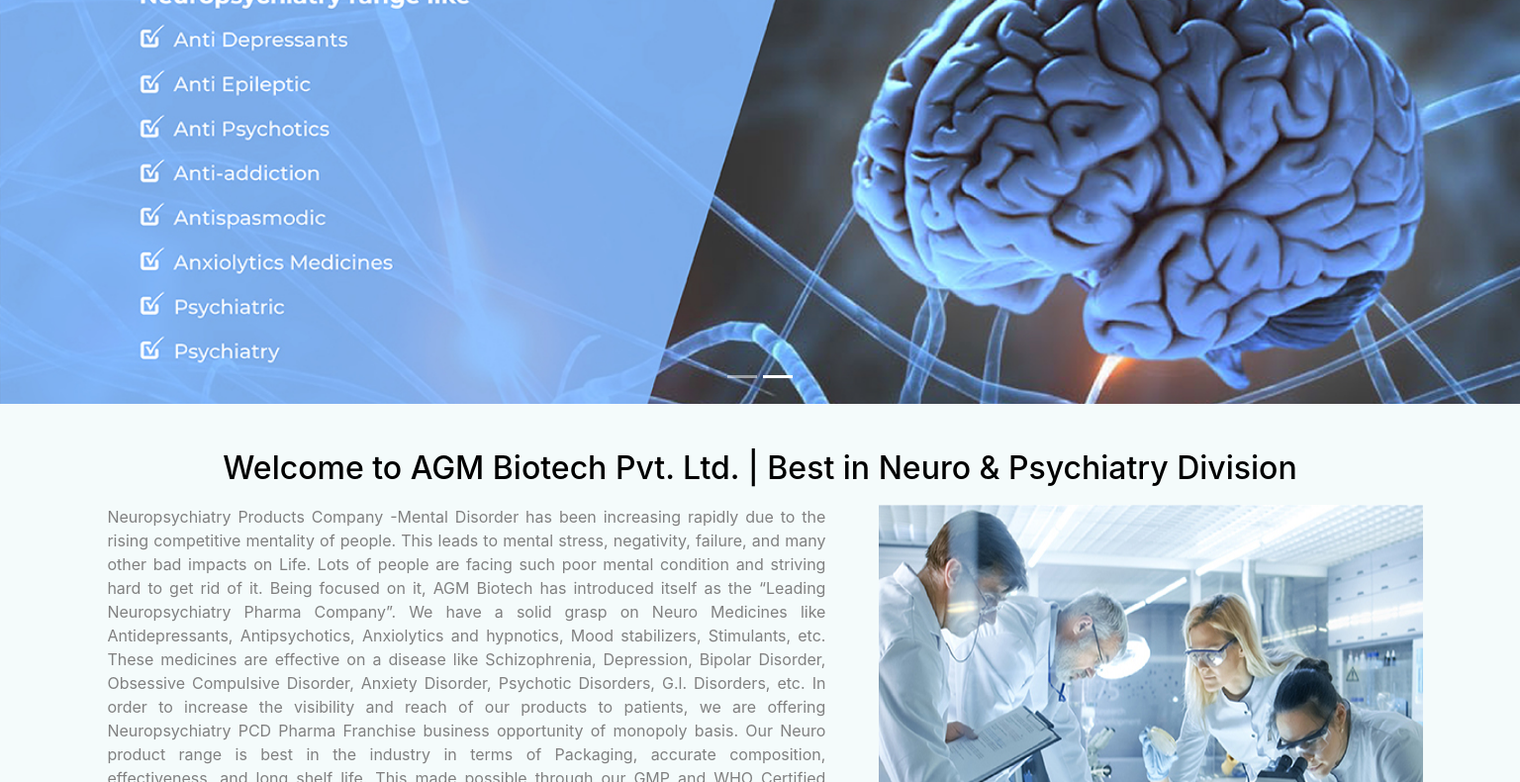
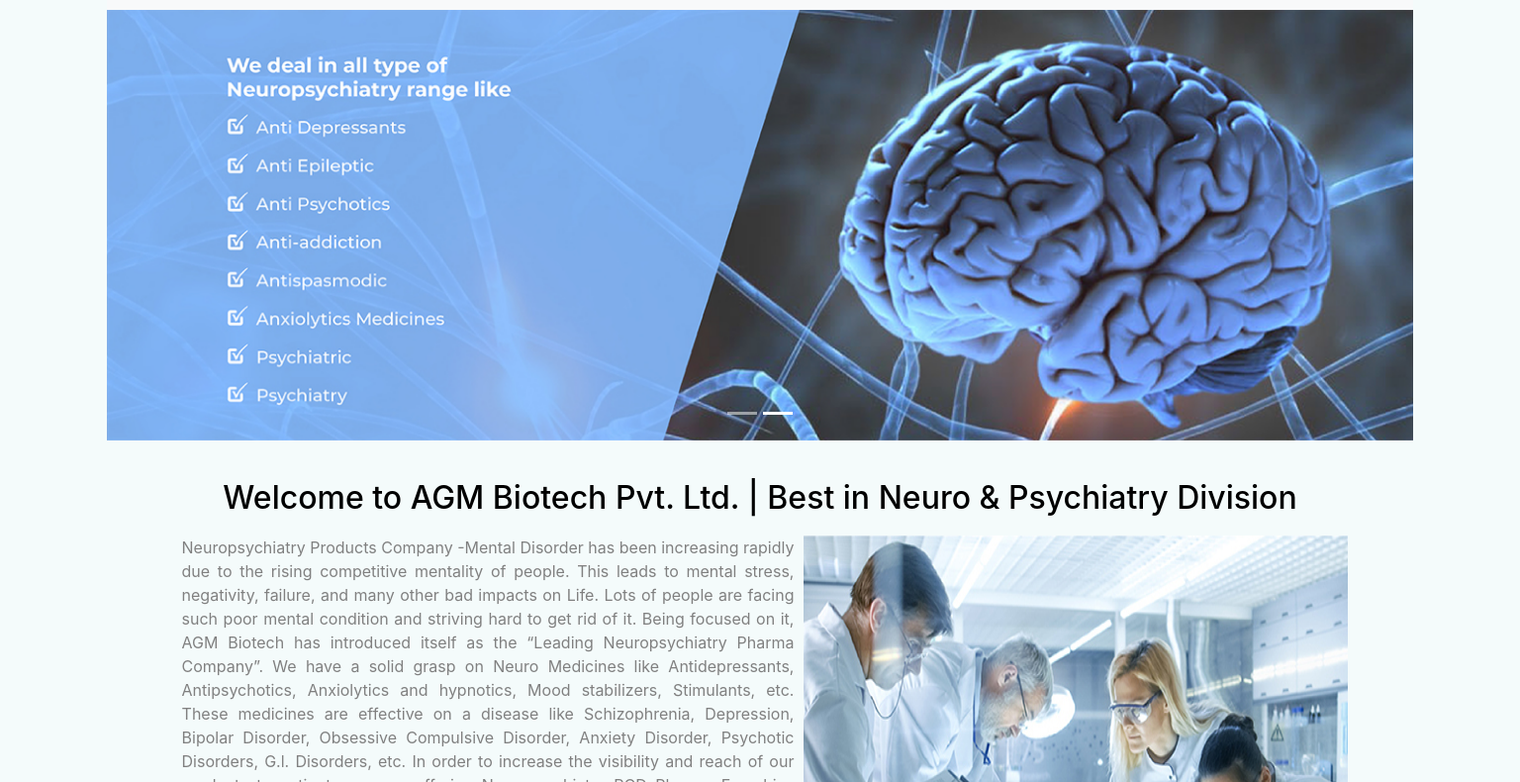
Before and after one commit to harshvardhan-web/AGMBiotech, a plain HTML site: page index.html in a window 1536 px wide. Shown: the part 208-998 px from the top of the page at 99% size. Drawn offline with nearby package versions, Linux system fonts and the light colour scheme.

Commit message:
Update styles.css

```diff
--- a/styles.css
+++ b/styles.css
@@ -138,3 +138,11 @@
   .why-us .pattern-contd{max-width: 100%;}
   .why-us h2{text-align: center;}
 }
+
+@media screen and (min-width:1441px) {
+  body{margin: 7%;}
+}
+
+@media screen and (min-width:1600px) {
+  body{margin: 10%;}
+}
```
